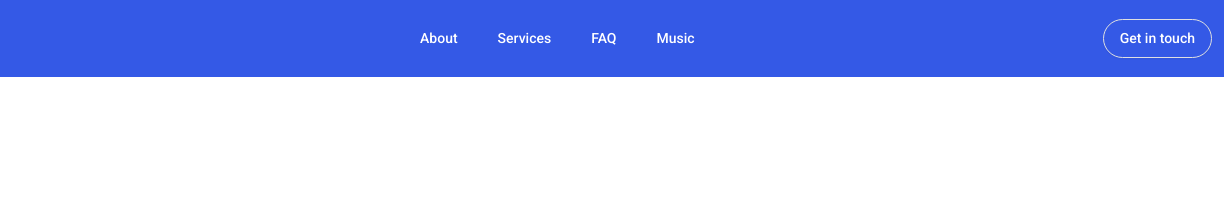
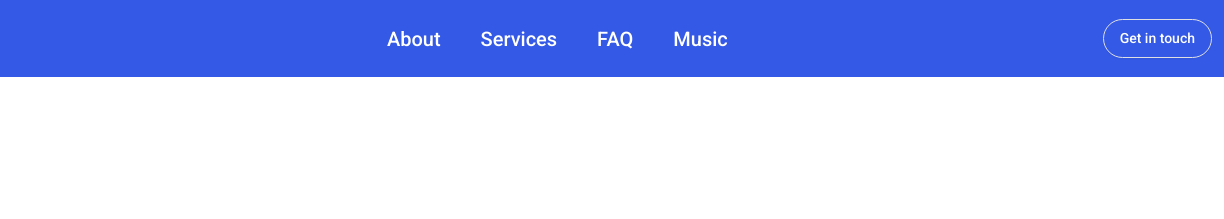
Before and after one commit to besil/besil.github.io, a plain HTML site: page index.html in a window 1280 px wide. Shown: the top 219 px of the page, 56-1280 px from the left. Drawn offline with nearby package versions, Linux system fonts and the light colour scheme; files that its build step writes are made by us from their sources; a web font is replaced by a local one.

Commit message:
bigger navbar fonts

```diff
--- a/index.html
+++ b/index.html
@@ -44,19 +44,19 @@
         <div class="collapse navbar-collapse" id="navbarColor01">
             <ul class="navbar-nav mx-auto">
                 <li class="nav-item">
-                    <a class="nav-link text-white" href="#about">About</a>
+                    <a class="nav-link text-white fs-5" href="#about">About</a>
                 </li>
                 <li class="nav-item">
-                    <a class="nav-link text-white" href="#services">Services</a>
+                    <a class="nav-link text-white fs-5" href="#services">Services</a>
                 </li>
                 <!--                <li class="nav-item">-->
-                <!--                    <a class="nav-link text-white" href="#">Testimonials</a>-->
+                <!--                    <a class="nav-link text-white fs-5" href="#">Testimonials</a>-->
                 <!--                </li>-->
                 <li class="nav-item">
-                    <a class="nav-link text-white" href="#faq">FAQ</a>
+                    <a class="nav-link text-white fs-5" href="#faq">FAQ</a>
                 </li>
                 <li class="nav-item">
-                    <a class="nav-link text-white" href="#music">Music</a>
+                    <a class="nav-link text-white fs-5" href="#music">Music</a>
                 </li>
             </ul>
             <a href="mailto:silvio.bernardinello@gmail.com"
```
